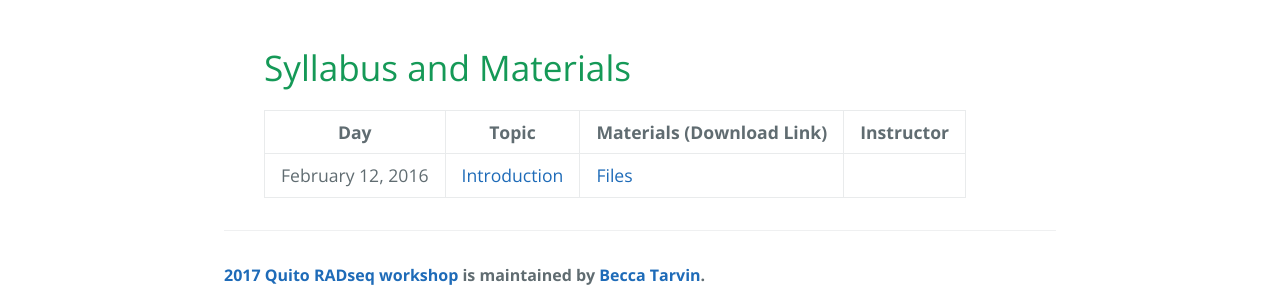
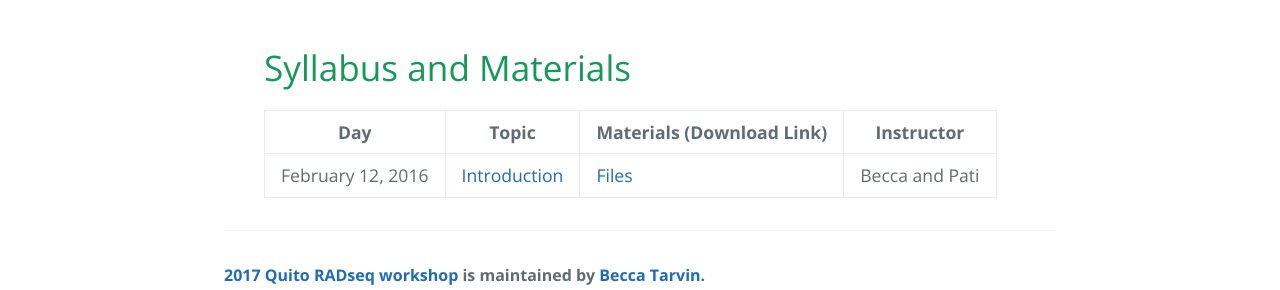
Before and after one commit to rdtarvin/RADseq_Quito_2017, a Jekyll site: the page built from index.html, in a window 1280 px wide. Shown: the part 886-1176 px from the top of the page. Built offline with Jekyll 4.4.1, drawn with Linux system fonts in a browser that asks for light colours; the list of posts is cut into pages by our own code.

Commit message:
updated post information

```diff
--- a/_posts/2016-02-12-sample-content.markdown
+++ b/_posts/2016-02-12-sample-content.markdown
@@ -3,6 +3,7 @@ layout: default
 title:  "Introduction"
 date:   2016-02-12 17:50:00
 categories: main
+instructor: "Becca and Pati"
 ---
 
 You'll find this post in your `_posts` directory - edit this post and re-build (or run with the `-w` switch) to see your changes!
```
